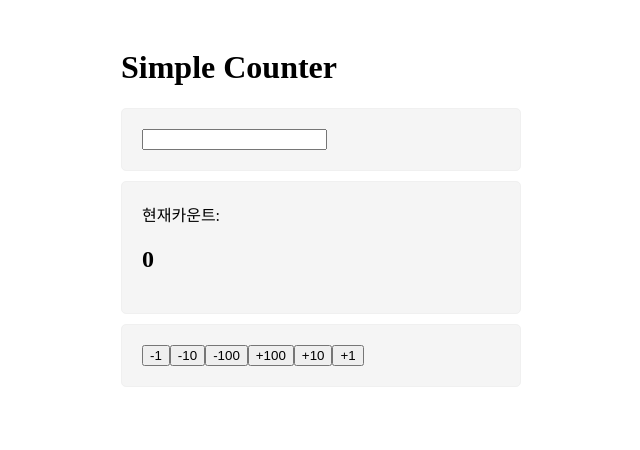
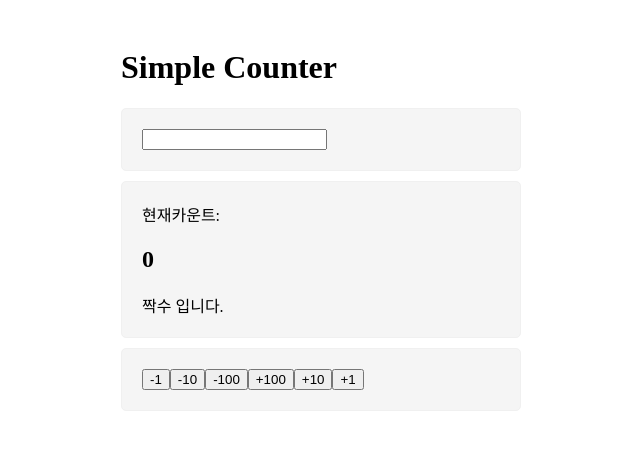
Before and after one commit to Rodoll99/simple_counter, a React (Vite) app in the folder simple_counter/: page / in a window 1280 px wide. Shown: the top 450 px of the page, without its empty margins (319-959 px from the left). Built offline with nearby package versions, Linux system fonts and the light colour scheme.

Commit message:
useEffect

```diff
--- a/simple_counter/src/App.jsx
+++ b/simple_counter/src/App.jsx
@@ -1,6 +1,7 @@
 import './App.css'
 import Viewer from './components/viewer'
 import Controller from './components/controller'
+import Even from './components/Even'
 import { useState ,useEffect, useRef } from 'react'
 
 function App() {
@@ -8,7 +9,7 @@ function App() {
   const [count,setCount] = useState(0);
   const [input, setInput] = useState("");
 
-  const isMount = useRef();
+  const isMount = useRef(false);
 
   // useEffect
   // 두번째 인수로 전달한 배열에 의존함. 배열안에 무엇을 넣느냐에따라 결과가 달라지므로
@@ -22,10 +23,17 @@ function App() {
 
   // 2.업데이트 : 변화 , 리렌더링 , deps 제외
   useEffect(()=> {
+    // 업데이트시에만 리렌더링 하고싶다면 isMount 이용
+    if(!isMount.current){
+      isMount.current = true;
+      return;
+    }
     console.log("update")
   })
 
   // 3.언마운트 : 죽음
+
+
 
 
 
@@ -46,6 +54,7 @@ function App() {
     </section>
     <section>
       <Viewer count = {count}></Viewer>
+      {count % 2 == 0 ? <Even></Even> : null}
     </section>
     <section>
       <Controller onClickButton={onClickButton}></Controller>
--- /dev/null
+++ b/simple_counter/src/components/Even.jsx
@@ -0,0 +1,13 @@
+import { useEffect } from "react";
+
+const Even = () => {
+    useEffect(() => {
+        // 클린업 , 정리함수
+        return () => {
+            console.log("unMount")
+        };
+    },[])
+    return <div> 짝수 입니다. </div>
+}
+
+export default Even;
```
